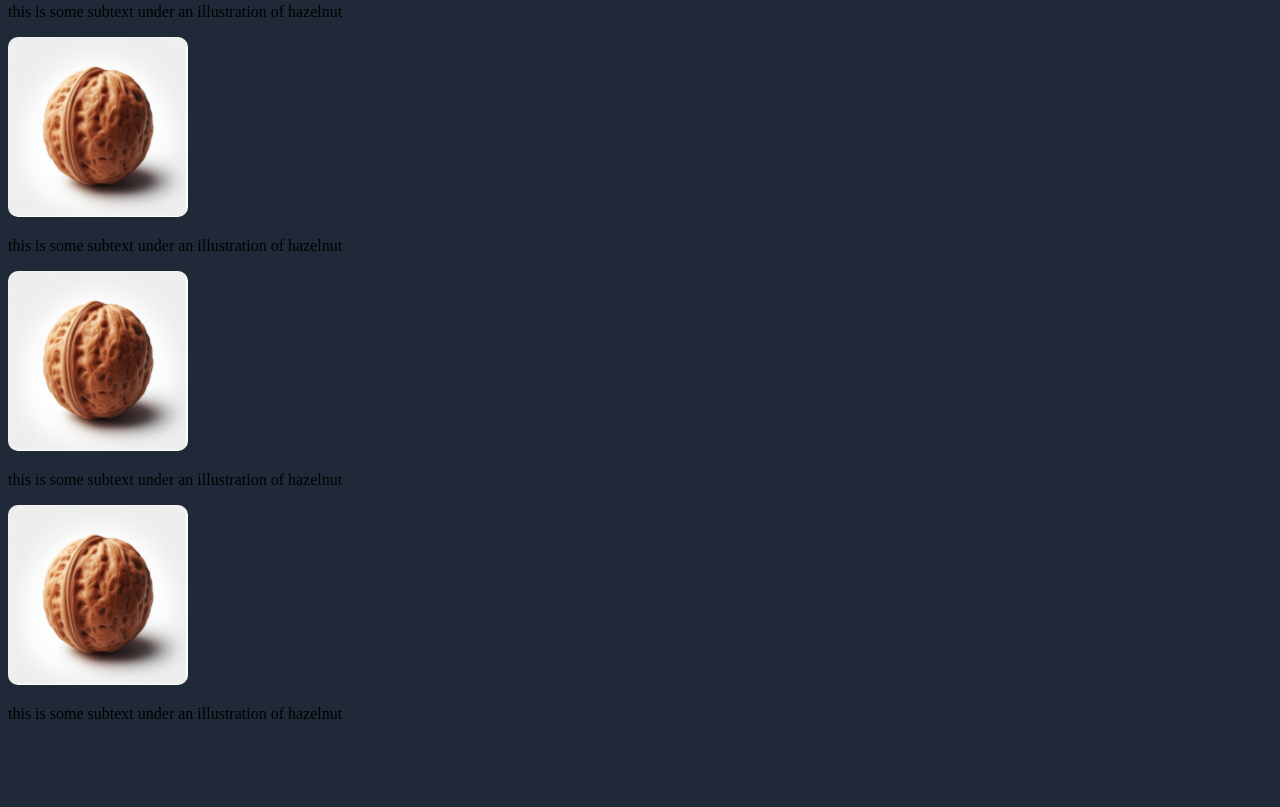
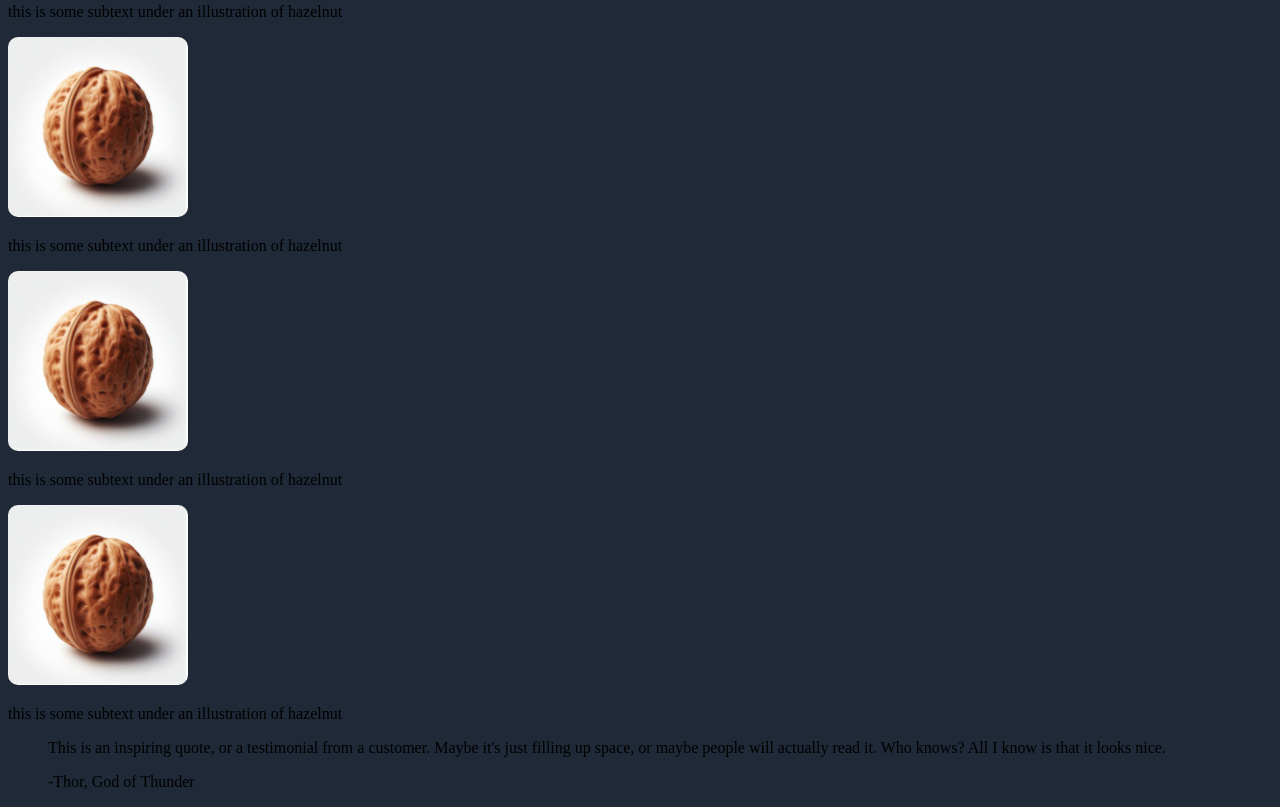
Before and after one commit to bipolarbearbringsbeer/odin-landing-page, a plain HTML site: page index.html in a window 1280 px wide. Shown: the part 755-1562 px from the top of the page. Before the commit the page ends 1494 px from the top, so only its background shows below. Drawn offline with Linux system fonts and the light colour scheme.

Commit message:
Add quote section

```diff
--- a/index.html
+++ b/index.html
@@ -53,7 +53,11 @@
         </div>
     </div>
 
-    <div class="quote"></div>
+    <blockquote class="quote">
+        <p>This is an inspiring quote, or a testimonial from a customer. Maybe it's just filling up space, or maybe people will actually read it. Who knows? All I know is that it looks nice.</p>
+        <footer>-Thor, God of Thunder</footer>
+    </blockquote>
+
     <div class="call-to-action"></div>
 
     <footer class="footer"></footer>
```
